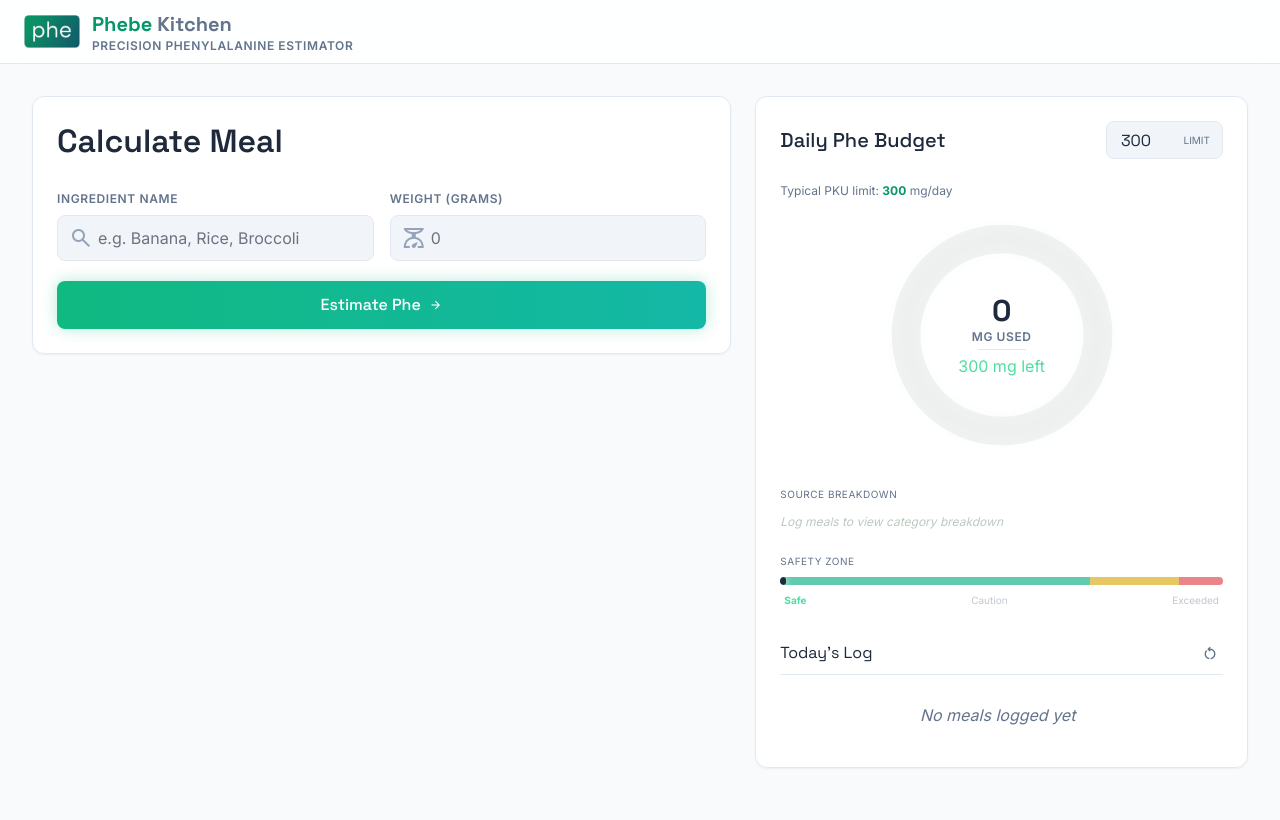
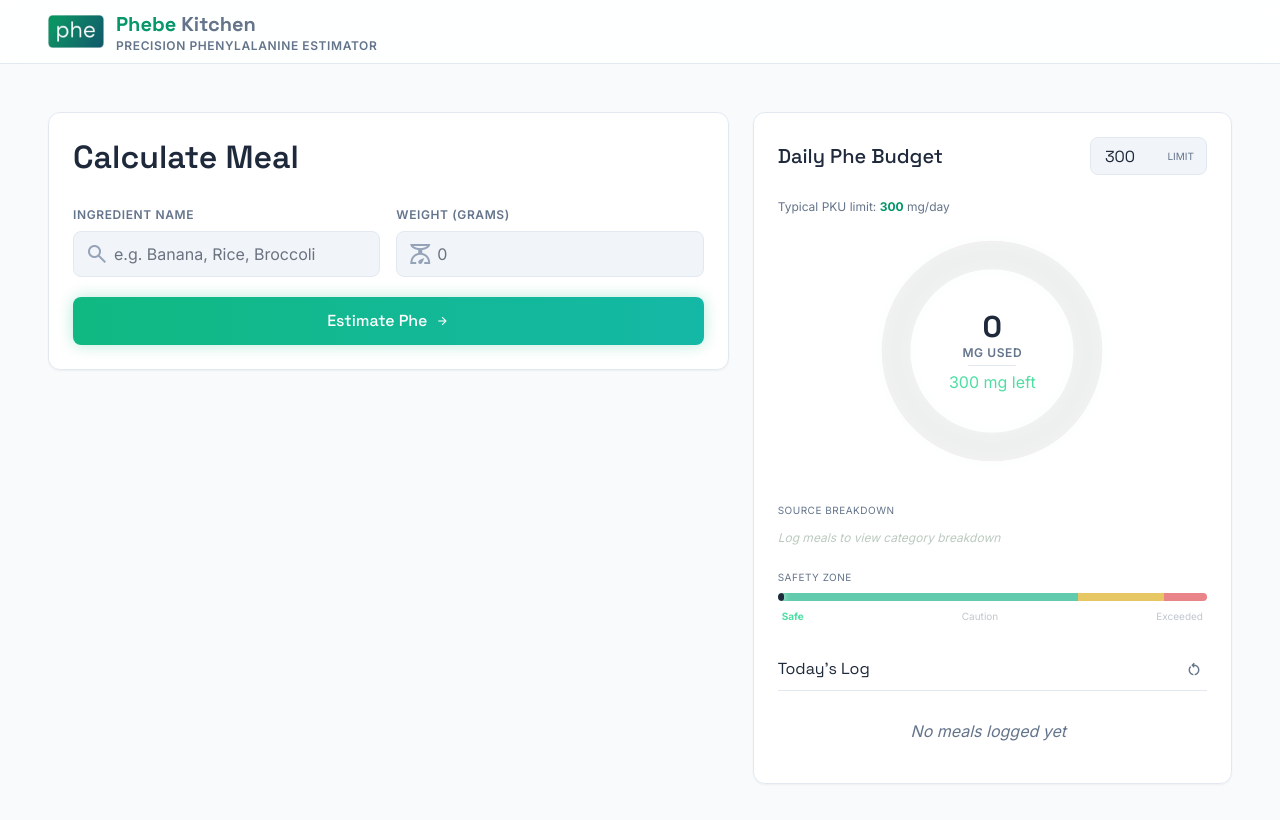
Before and after one commit to Akshay-gurav-31/phebe-kitchen, a plain HTML site: page index.html in a window 1280 px wide. Drawn offline with nearby package versions, Linux system fonts and the light colour scheme.

Commit message:
UI: Increase maximum width of the main content dashboard layout to 90rem for desktop screens

```diff
--- a/index.html
+++ b/index.html
@@ -185,14 +185,14 @@
     class="antialiased min-h-screen flex flex-col font-body-lg bg-slate-50 dark:bg-[#0f131d] text-slate-800 dark:text-[#dfe2f1] transition-colors duration-300">
     <!-- TopAppBar -->
     <header id="main-header"
-        class="fixed top-0 left-0 w-full z-50 flex justify-between items-center px-container-padding h-16 backdrop-blur-md border-b transition-all duration-300"
+        class="fixed top-0 left-0 w-full z-50 flex justify-between items-center px-6 md:px-12 h-16 backdrop-blur-md border-b transition-all duration-300"
         style="background: rgba(255,255,255,0.85); border-color: #e2e8f0;">
         <div class="flex items-center gap-3 select-none">
             <img alt="Phebe Kitchen Logo" class="w-14 h-14 rounded-md object-contain pointer-events-none"
                 src="assets/images/logo.png" draggable="false" />
             <div class="flex flex-col">
                 <span class="font-headline-md text-headline-md font-bold text-emerald-600 dark:text-primary"
-                    id="header-brand">Phebe <span class="text-slate-500 dark:text-on-surface-variant"
+                     id="header-brand">Phebe <span class="text-slate-500 dark:text-on-surface-variant"
                         id="header-brand-sub">Kitchen</span></span>
                 <span class="font-label-caps text-label-caps text-slate-500 dark:text-on-surface-variant tracking-wider"
                     id="header-subtitle">PRECISION PHENYLALANINE ESTIMATOR</span>
@@ -203,7 +203,7 @@
 
     <!-- Main Content Layout -->
     <main
-        class="flex-1 mt-16 p-container-padding md:p-8 max-w-7xl mx-auto w-full grid grid-cols-1 lg:grid-cols-12 gap-6 relative z-10">
+        class="flex-1 mt-16 p-6 md:p-12 max-w-[90rem] mx-auto w-full grid grid-cols-1 lg:grid-cols-12 gap-6 relative z-10">
         <!-- Left Column (Calculate & Results) -->
         <div class="lg:col-span-7 flex flex-col gap-6">
             <!-- Calculate Meal Card -->
```
